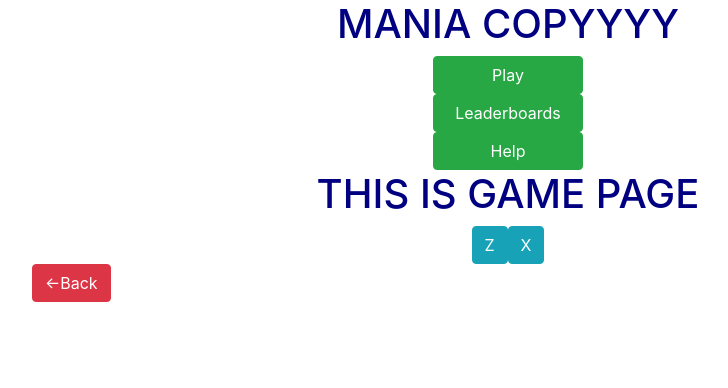
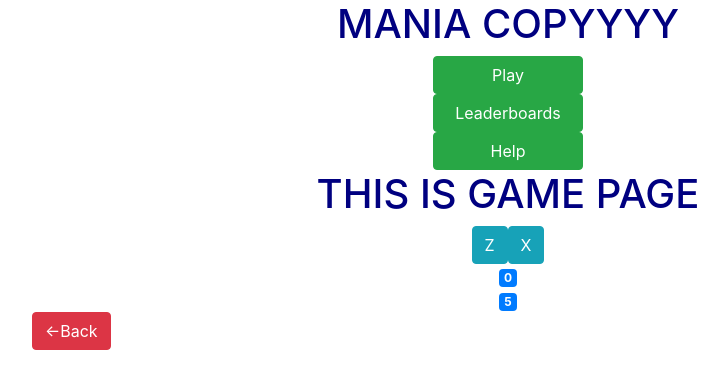
Before and after one commit to johnhuangg/ManiaSite, a React (Create React App) app in the folder maniasite/: page /game in a window 1280 px wide. Shown: the top 388 px of the page, without its empty margins (132-860 px from the left). Built offline with nearby package versions, Linux system fonts and the light colour scheme.

Commit message:
can only count during the count down now

```diff
--- a/maniasite/src/components/gamePage.jsx
+++ b/maniasite/src/components/gamePage.jsx
@@ -3,9 +3,17 @@ import { Route, Switch, NavLink } from "react-router-dom";
 import Home from "./homePage";
 class Game extends Component {
   state = {
-    z: 0,
-    x: 0
+    count: 0,
+    time: 5,
+    seconds: 5,
+    started: false
   };
+  constructor() {
+    super();
+    this.timer = 0;
+    this.startTimer = this.startTimer.bind(this);
+    this.countDown = this.countDown.bind(this);
+  }
   componentDidMount() {
     document.addEventListener("keydown", this.onKeyPressed);
   }
@@ -13,33 +21,49 @@ class Game extends Component {
   componentWillUnmount() {
     document.removeEventListener("keydown", this.onKeyPressed);
   }
-  handleIncrementZ() {
+  handleIncrement = () => {
     console.log("added to Z");
+    if (this.state.seconds > 0) {
+      this.setState({ count: this.state.count + 1 });
+    }
+    if (!this.state.started) {
+      this.setState({ started: true }, () => {
+        console.log(this.state.started);
+      });
+      //console.log(this.state.started);
+      this.startTimer();
+      console.log("started method" + this.state.started);
+    }
     //z++;
-  }
-  handleIncrementX() {
-    console.log("added to X");
-    //z++;
-  }
-  handleButtonPressZ = event => {
-    if (event.keyCode === 90) {
-      this.handleIncrementZ();
-      console.log("added to X");
+  };
+
+  handleButtonPress = event => {
+    console.log(event.keyCode + "working");
+    if (event.keyCode === 88 || event.keyCode === 90) {
+      this.handleIncrement();
     }
   };
-  handleButtonPressX = event => {
-    console.log(event.keyCode + "working");
-    if (event.keyCode === 88) {
-      this.handleIncrementX();
+  startTimer() {
+    if (this.timer == 0 && this.state.seconds > 0) {
+      this.timer = setInterval(this.countDown, 1000);
     }
-  };
-  handleButtonPress() {
-    console.log("worked");
+    console.log("started");
+  }
+  countDown() {
+    console.log(this.state.seconds + " seconds" + this.state.started);
+    this.setState({
+      seconds: this.state.seconds - 1
+    });
+    console.log(this.state.seconds + " seconds2" + this.state.started);
+    if (this.state.seconds == 0) {
+      clearInterval(this.timer);
+      console.log("went here");
+    }
   }
   render() {
     return (
       <div
-        onKeyDown={this.handleButtonPressX}
+        onKeyDown={this.handleButtonPress}
         tabIndex="0"
         style={{ outline: 0 }}
       >
@@ -48,15 +72,21 @@ class Game extends Component {
         </div>
         <div className="row">
           <div className="col-md-12 text-center">
-            <button onClick={this.handleButtonPressX} className="btn btn-info">
-              Z
-            </button>
-            <button
-              onKeyPress={this.handleButtonPress}
-              className="btn btn-info"
-            >
-              X
-            </button>
+            <button className="btn btn-info">Z</button>
+            <button className="btn btn-info">X</button>
+          </div>
+        </div>
+        <div className="row">
+          <div className="col-md-12 text-center">
+            <span className="badge badge-primary"> {this.formatCount()} </span>
+          </div>
+        </div>
+        <div className="row">
+          <div className="col-md-12 text-center">
+            <span className="badge badge-primary">
+              {" "}
+              {this.formatSeconds()}{" "}
+            </span>
           </div>
         </div>
         <div className="row">
@@ -75,6 +105,14 @@ class Game extends Component {
       </div>
     );
   }
+  formatCount() {
+    const { count } = this.state;
+    return count;
+  }
+  formatSeconds() {
+    const { seconds } = this.state;
+    return seconds;
+  }
 }
 
 export default Game;
```
